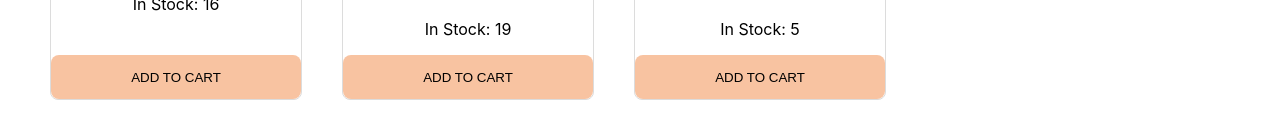
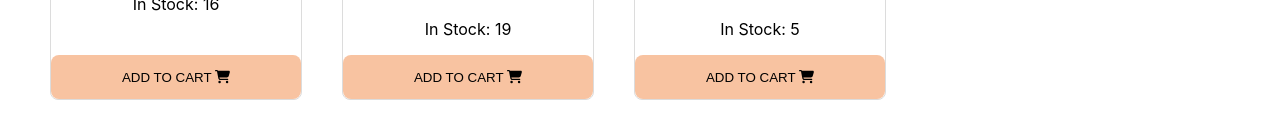
Before and after one commit to mizanmunnna/lucky-one-main, a React (Create React App) app: page / in a window 1280 px wide. Shown: the part 587-725 px from the top of the page. Built offline with nearby package versions, Linux system fonts and the light colour scheme.

Commit message:
semi final

```diff
--- a/src/components/Product/Product.js
+++ b/src/components/Product/Product.js
@@ -1,3 +1,5 @@
+import { FontAwesomeIcon } from '@fortawesome/react-fontawesome';
+import { faShoppingCart } from '@fortawesome/free-solid-svg-icons';
 import React from 'react';
 import './Product.css'
 
@@ -14,7 +16,10 @@ const Product = (props) => {
                 <p>Brand: {seller}</p>
                 <p>In Stock: {stock}</p>
             </div>
-            <button onClick={() => handleAddToCart(product)} className='btn-cart'><p>ADD TO CART</p></button>
+            <button onClick={() => handleAddToCart(product)} className='btn-cart'>
+                <p>ADD TO CART <FontAwesomeIcon icon={faShoppingCart}></FontAwesomeIcon></p>
+
+            </button>
         </div>
     );
 };
```
